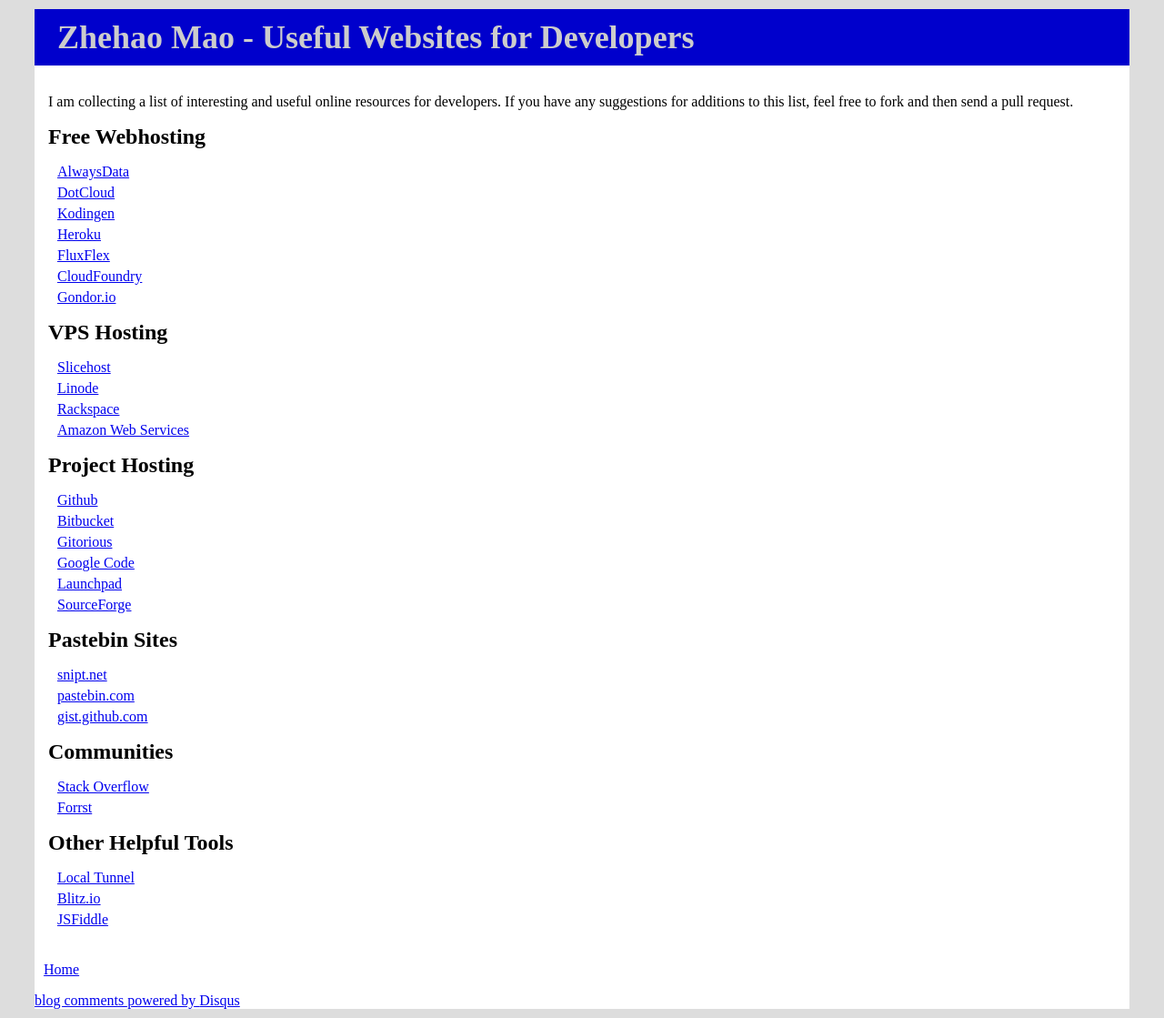
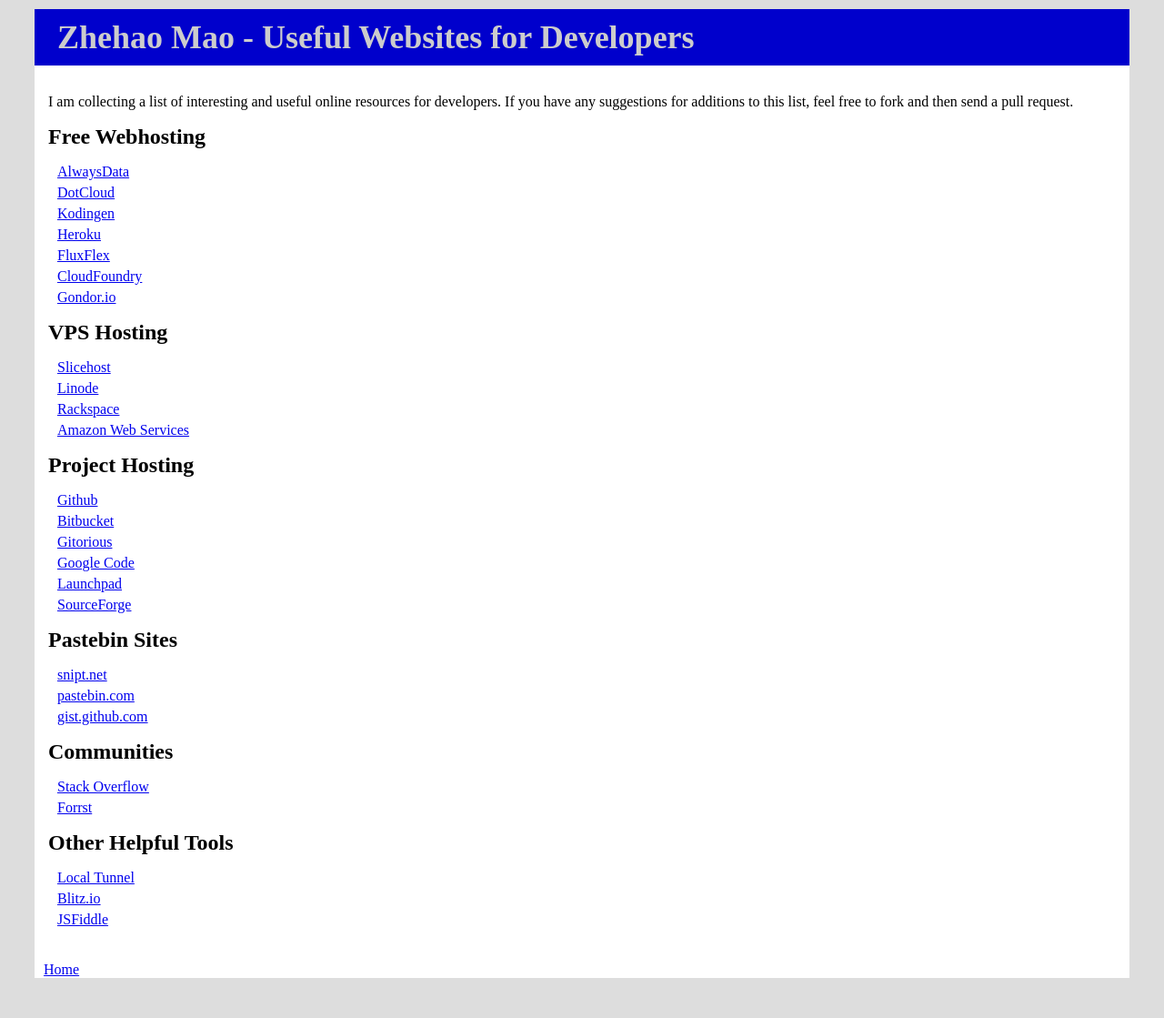
Before and after one commit to zhemao/zhemao.github.com, a Jekyll site: the page built from _posts/2011-06-13-devsites.markdown, in a window 1280 px wide. Shown: the whole page at 91% size. Built offline with Jekyll 4.4.1, drawn with Linux system fonts in a browser that asks for light colours; comment, search, counter and statistics services are not loaded; after the commit the page ends 1091 px from its top, so only the background shows below that; some of the changed lines change nothing that is shown.

Commit message:
get rid of Disqus

```diff
--- a/_layouts/post.html
+++ b/_layouts/post.html
@@ -24,19 +24,5 @@
 <p><a href="/">Home</a></p>
 </footer>
 
-<div id="disqus_thread"></div>
-<script type="text/javascript">
-    var disqus_shortname = 'zhemao';
-    /* * * DON'T EDIT BELOW THIS LINE * * */
-    (function() {
-        var dsq = document.createElement('script'); dsq.type = 'text/javascript'; dsq.async = true;
-        dsq.src = 'http://' + disqus_shortname + '.disqus.com/embed.js';
-        (document.getElementsByTagName('head')[0] || document.getElementsByTagName('body')[0]).appendChild(dsq);
-    })();
-</script>
-<noscript>Please enable JavaScript to view the <a href="http://disqus.com/?ref_noscript">comments powered by Disqus.</a></noscript>
-<a href="http://disqus.com" class="dsq-brlink">blog comments powered by <span class="logo-disqus">Disqus</span></a>
-
-</div> <!--container-->
 </body>
 </html>
```
